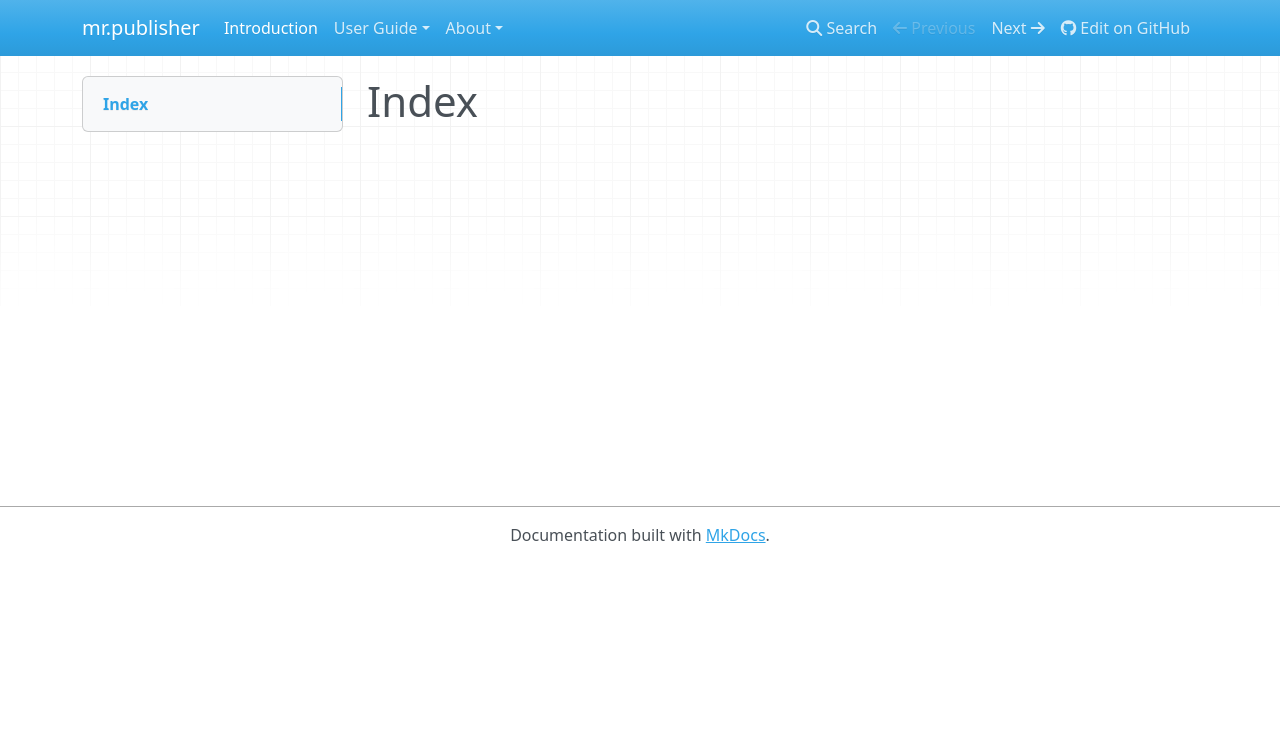
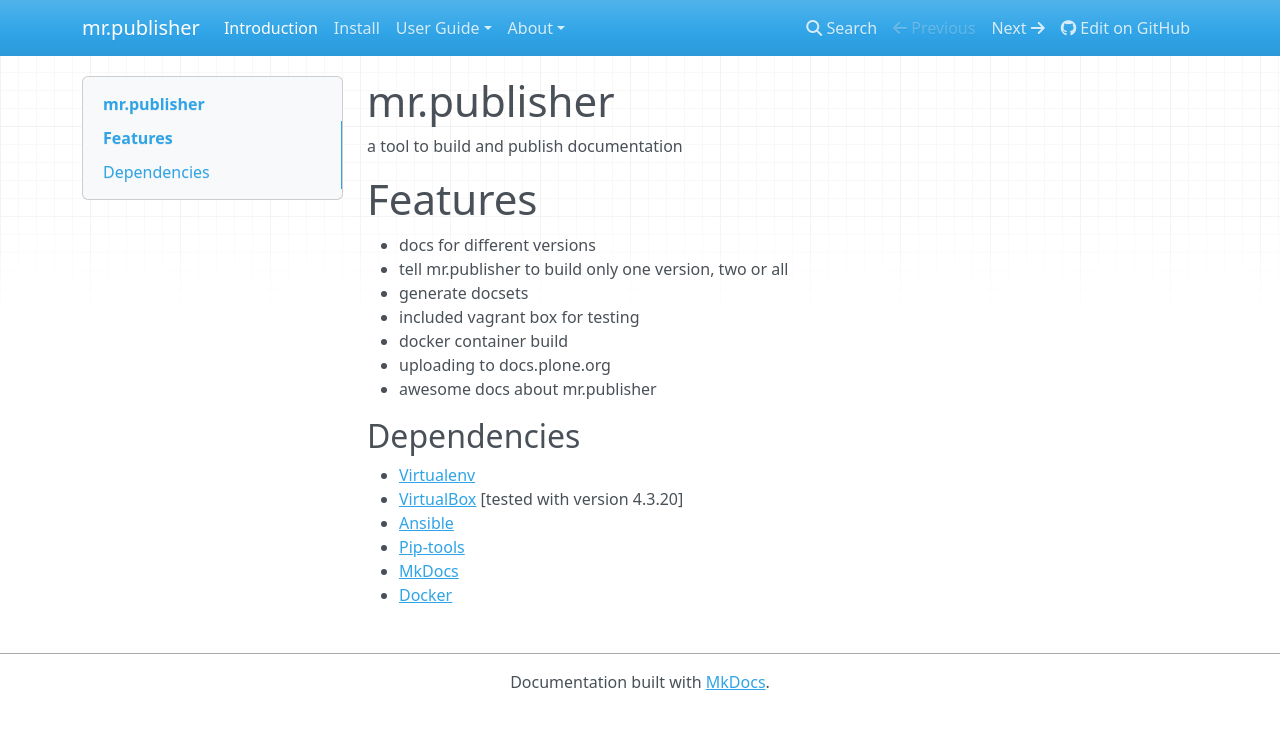
Before and after one commit to svx/mr.publisher, an MkDocs documentation site: the page built from docs/source/index.md, in a window 1280 px wide. Shown: the top 729 px of the page. Built offline with MkDocs 1.6.1, drawn with Linux system fonts in a browser that asks for light colours; nearby versions of some CDN libraries; old or Windows-style settings are respelled for this version of MkDocs.

Commit message:
Start with docs

```diff
--- a/docs/source/index.md
+++ b/docs/source/index.md
@@ -1 +1,22 @@
-# Index
+# mr.publisher
+
+a tool to build and publish documentation
+
+# Features
+
+- docs for different versions
+- tell mr.publisher to build only one version, two or all
+- generate docsets
+- included vagrant box for testing
+- docker container build
+- uploading to docs.plone.org
+- awesome docs about mr.publisher
+
+## Dependencies
+
+- [Virtualenv](https://virtualenv.pypa.io/en/latest/ "Virtualenv's Homepage")
+- [VirtualBox](https://www.virtualbox.org/ "VirtualBox's Homepage") [tested with version 4.3.20]
+- [Ansible](http://www.ansible.com/home "Ansible's Homepage")
+- [Pip-tools](https://github.com/nvie/pip-tools/ Pip-tools on Github")
+- [MkDocs](http://www.mkdocs.org/ "MkDocs's Homepage")
+- [Docker](https://www.docker.com/ "Docker's Homepage")
--- a/mkdocs.yml
+++ b/mkdocs.yml
@@ -5,6 +5,7 @@
 site_description: building and deploying documentation
 pages:
 - ['index.md', 'Introduction']
+- ['install.md', 'Install']
 - ['user-guide/building.md', 'User Guide', 'Building Documentation']
 - ['user-guide/vagrant.md', 'User Guide', 'Vagrant']
 - ['user-guide/deployment.md', 'User Guide', 'Deployment']
```
Also changed, not shown: docs/source/install.md (added, +3 -0 lines), docs/source/user-guide/building.md (+9 -0 lines), docs/source/user-guide/docker.md (+14 -0 lines).
